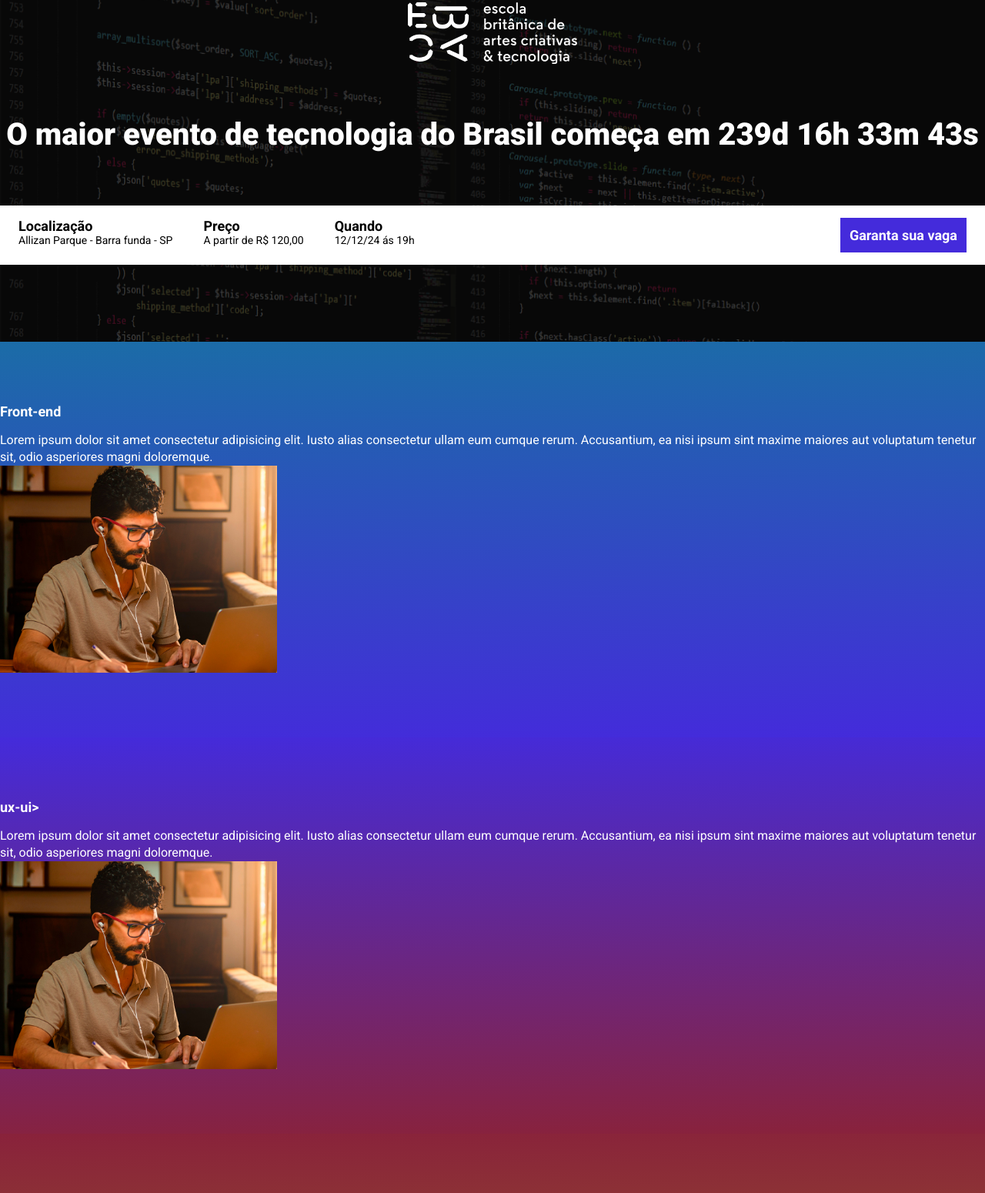
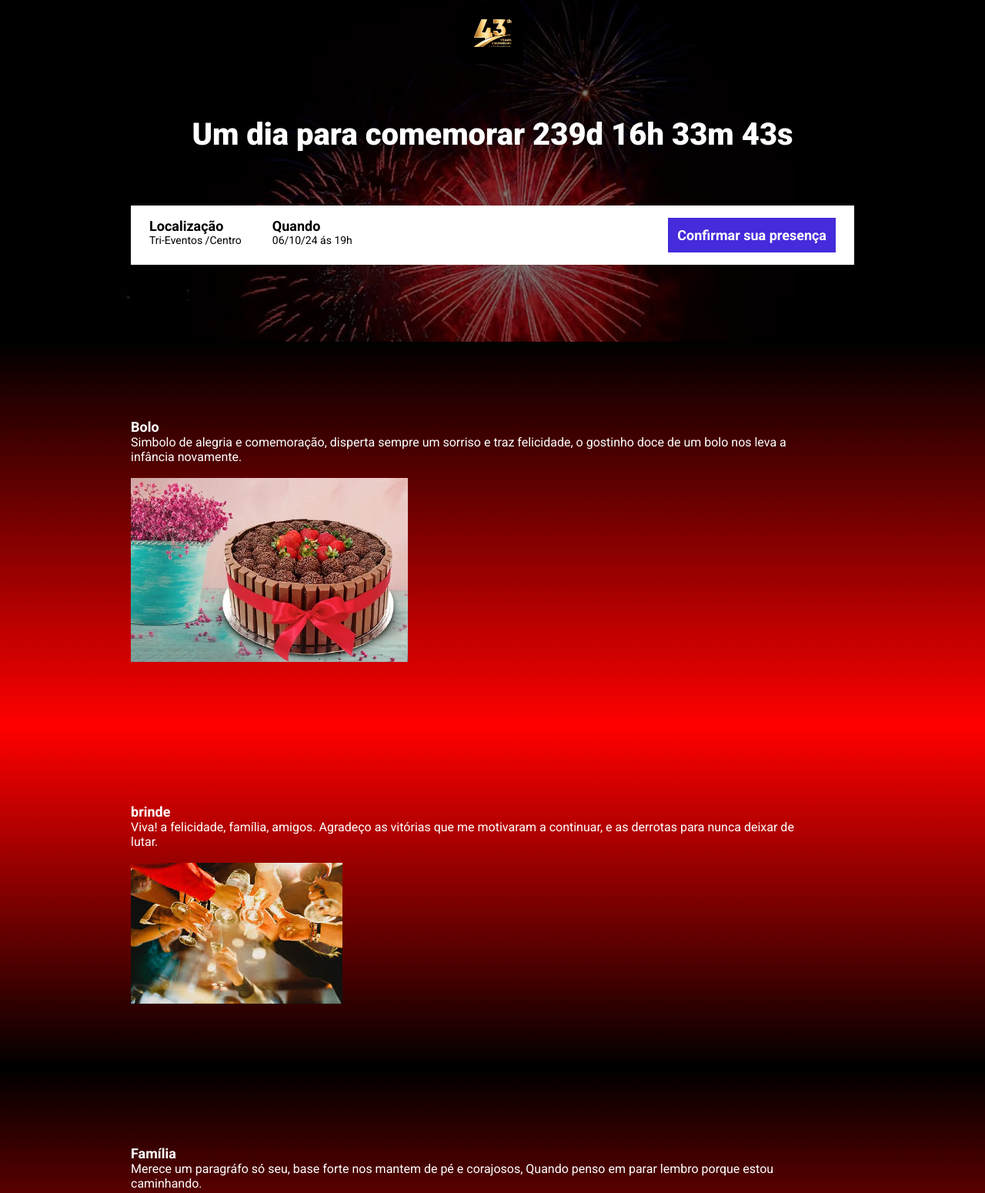
Before and after one commit to h3l2022/parcel_22, a website built with Parcel: page src/index.html in a window 1280 px wide. Shown: the part 61-1611 px from the top of the page at 77% size. Built offline with nearby package versions, Linux system fonts and the light colour scheme.

Commit message:
mudança de tema

```diff
--- a/src/index.html
+++ b/src/index.html
@@ -9,78 +9,72 @@
     <link rel="stylesheet" href="styles/main.scss">
     <link rel="stylesheet" href="https://unpkg.com/aos@next/dist/aos.css" />
 </head>
-<body
-    <header>
-        <div class="hero">
-            <div class="container">
-                <img class="hero__logo" src="./images/ebac_logo.svg" alt="ebac">
+<body>
+    <header class="hero">
+            <div class="hero-container">
+                <img class="hero__logo" src="./images/logotipo-de-aniversario-de-43-.avif" alt="43">
                 <p class="hero__text">
-                O maior evento de tecnologia do Brasil começa em <span id="contador"></span>
+                Um dia para comemorar <span id="contador"></span>
                 </p>
                 <div class="infos-bar">
                     <ul class="infos-bar__infos">
                         <li class="infos-bar__infos__item">
                             <b>Localização</b>
-                            Allizan Parque - Barra funda - SP
-                        </li>
-                        <li class="infos-bar__infos__item">
-                           <b>Preço</b>
-                           A partir de R$ 120,00
+                            Tri-Eventos /Centro
                         </li>
                         <li class="infos-bar__infos__item">
                             <b>Quando</b>
-                            12/12/24 ás 19h
+                            06/10/24 ás 19h
                         </li>
                     </ul>
                     <a href="#" class="button button--primary">
-                        Garanta sua vaga
+                        Confirmar sua presença
                     </a>
                 </div>
                 </div>
-            </div>
     </header>
-    <section class="event event--frontend">
-        <div class="container" data-aos="fade-right">
+    <section class="event event--frontend event--image-right">
+        <div class="event__container" data-aos="fade-right">
             <div class="event__details">
-            <h2 class="event__details__title">Front-end</h2>
+            <h2 class="event__details__title">Bolo</h2>
             <p class="event__details__description">
-                Lorem ipsum dolor sit amet consectetur adipisicing elit. Iusto alias consectetur ullam eum cumque rerum. Accusantium, ea nisi ipsum sint maxime maiores aut voluptatum tenetur sit, odio asperiores magni doloremque.
+                Simbolo de alegria e comemoração, disperta sempre um sorriso e traz felicidade, o gostinho doce de um bolo nos leva a infância novamente.
             </p>
-            <img class="event__image" src="./images/frontend.png" alt="frontend">
+            <img class="event__image" src="./images/Bolo Kit Kat Brigadeiro Morango.webp" alt="bolo">
         </div>
         </div>
     </section>
     <section class="event event--ux-ui  event--image-left">
-        <div class="container"  data-aos="fade-left">
+        <div class="event__container"  data-aos="fade-left">
             <div class="event__details">
-            <h2 class="event__details__title">ux-ui></h2>
+            <h2 class="event__details__title">brinde</h2>
             <p class="event__details__description">
-                Lorem ipsum dolor sit amet consectetur adipisicing elit. Iusto alias consectetur ullam eum cumque rerum. Accusantium, ea nisi ipsum sint maxime maiores aut voluptatum tenetur sit, odio asperiores magni doloremque.
+Viva! a felicidade, família, amigos. Agradeço as vitórias que me motivaram a continuar, e as derrotas para nunca deixar de lutar.
             </p>
-            <img class="event__image" src="./images/frontend.png" alt="frontend">
+            <img class="event__image" src="./images/brinde.jpeg" alt="blinde">
         </div>
         </div>
     </section>
     <section class="event event--data-science">
-        <div class="container" data-aos="fade-right">
+        <div class="event__container" data-aos="fade-right">
             <div class="event__details">
-            <h2 class="event__details__title">data-science</h2>
+            <h2 class="event__details__title">Família</h2>
             <p class="event__details__description">
-                Lorem ipsum dolor sit amet consectetur adipisicing elit. Iusto alias consectetur ullam eum cumque rerum. Accusantium, ea nisi ipsum sint maxime maiores aut voluptatum tenetur sit, odio asperiores magni doloremque.
+                Merece um paragráfo só seu, base forte nos mantem de pé e corajosos, Quando penso em parar lembro porque estou caminhando.
             </p>
-            <img class="event__image" src="./images/frontend.png" alt="frontend">
+            <img class="event__image" src="./images/familia.jpg" alt="familia">
         </div>
         </div>
     </section>
-    <section class="event event--beckend event--image-left">
-        <div class="container"  data-aos="fade-left">
+    <section class="event event--backend event--image-left">
+        <div class="event__container"  data-aos="fade-left">
             <div class="event__details">
-            <h2 class="event__details__title">beckend</h2>
+            <h2 class="event__details__title">Viagem</h2>
             <p class="event__details__description">
-                Lorem ipsum dolor sit amet consectetur adipisicing elit. Iusto alias consectetur ullam eum cumque rerum. Accusantium, ea nisi ipsum sint maxime maiores aut voluptatum tenetur sit, odio asperiores magni doloremque.
+                Como é bom! Mas é claro com todos aqueles que realmente importam, afinal momentos felizes foram feitos para compartilhar.
             </p>
-            <img class="event__image" src="./images/frontend.png" alt="frontend">
-        </div>
+            <img class="event__image" src="./images/Primeira-viagem-de-aviao.jpg" alt="viagem">
+            </div>
         </div>
     </section>
     <script src="https://unpkg.com/aos@next/dist/aos.js"></script>
--- a/src/styles/_event.scss
+++ b/src/styles/_event.scss
@@ -2,69 +2,48 @@
     padding: 80px 0;
 
      &--frontend {
-    background-image: linear-gradient(359deg, #442bdb, #1b6ca7);
+background-image: linear-gradient(#000, red);
      }
 
      &--ux-ui {
-     background-image: linear-gradient(359deg, #89223b, #442bdb);
+        background-image: linear-gradient(red, #000);
      }
 
      &--data-science {
-    background-image: linear-gradient(359deg, #9c791d, #89223b);
+        background-image: linear-gradient(#000,red);
      }
 
-     &--beckend {
-    background-image: linear-gradient(359deg, #89223b, #9c791d);
+     &--backend {
+        background-image: linear-gradient(red, #000);
      }
 
-    &--image-left {
-        .container {
-            display: flex;
-            flex-direction: column-reverse;
-        }
-    }
-
-
-    .container {
-        display: flex;
-        gap: 40px;
-
-    }
 
 
             &__image {
                 max-width: 360px;
+                margin-top: 18px;
             }
 
             &__details {
+                margin-top: 8px;
+                margin-right: 40px;
                 &__title {
+                    margin-top: 12px;
                     font-size: 18px;
                     font-weight: bold;
-            margin-bottom: 16px;
+                }
             }
 
             &__description {
+                font-size: 16px;
                 line-height: 22px;
             }
-
-
         }
 
-    @media (max-width: 640px) {
-        .container {
-            display: block;
-            margin-left: 4px;
+     .event__container {
+        flex-direction: row-reverse;
+        display: flex;
+        max-width: 940px;
+        width: 100%;
+        margin: 0 auto
      }
-
-    &__image {
-width: 100%;
-margin-left: 4px;
-    }
-
-    &__details {
-        margin-right: 0;
-        margin-bottom: 16px;
-    }
-
-}
-}
--- a/src/styles/_hero.scss
+++ b/src/styles/_hero.scss
@@ -3,15 +3,17 @@
 .hero {
     padding-top: 64px;
     padding-bottom: 100px;
-    background-image: url(../images/fundo.png);
+    background-image: url(../images/rocket-red-star-bomb.jpg);
     background-repeat: no-repeat;
     background-size: cover;
     position: relative;
 
-    .container {
-        position: relative;
-
-    }
+    .hero-container {
+        max-width: 940px;
+        width: 100%;
+         margin: 0 auto;
+         position: relative;
+           }
 
 
     &::before {
@@ -22,7 +24,7 @@
         height: 100%;
         background-color: #000;
         content: '';
-        opacity: .7;
+        opacity: .5;
 
     }
 
--- a/src/styles/main.scss
+++ b/src/styles/main.scss
@@ -12,12 +12,7 @@
     color: #fff;
     list-style: none;
 
-}
 
-.contanier {
-    max-width: 940px;
-    width: 100%;
-    margin: 0 auto;
 
 
 @media (max-width: 640px) {
```
Also changed, not shown: src/images/692355-colecao-de-fogo-de-artificio-colorido-e-efeito-especial-de-brilho-de-luz-isolado-no-preto-gratis-vetor.jpg (added), src/images/8736637-43-aniversario-logo-43-anos-aniversario-celebracao-vetor.jpg (added), src/images/Bolo Kit Kat Brigadeiro Morango.webp (added), src/images/Primeira-viagem-de-aviao.jpg (added), src/images/brinde.jpeg (added), src/images/familia.jpg (added), src/images/logotipo-de-aniversario-de-43-.avif (added), src/images/logotipo-de-comemoracao-de-aniversario-de-43-anos-700-130956021.jpg (added), src/images/rocket-red-star-bomb.jpg (added). Lines whose indentation alone changed are shown as unchanged.
